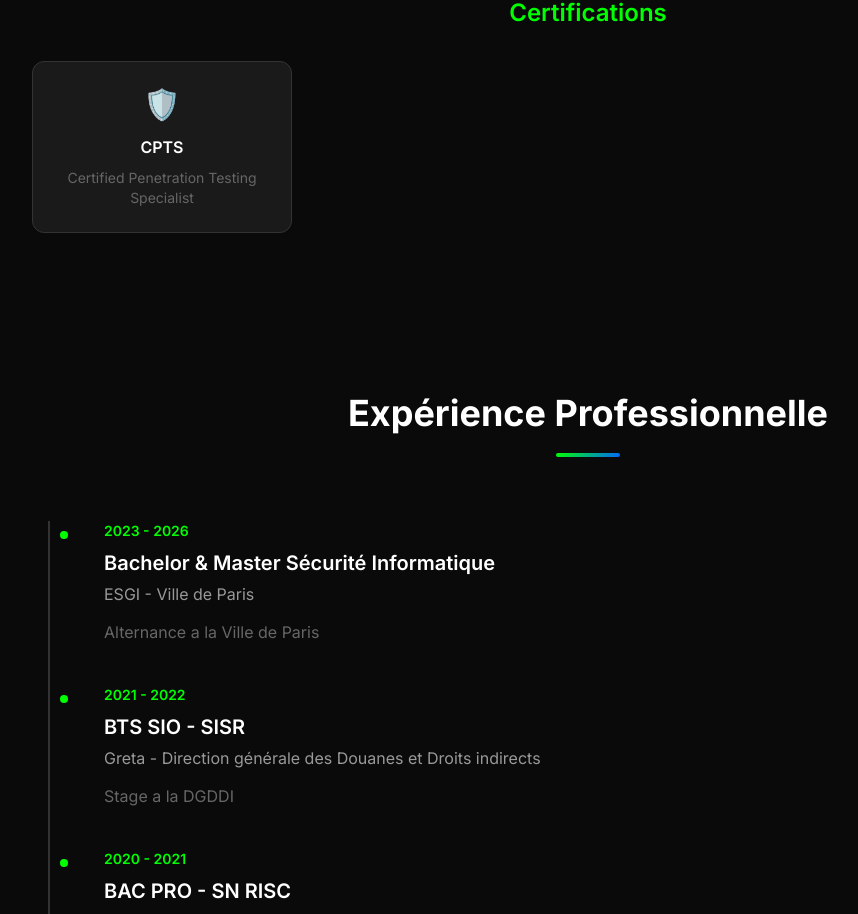
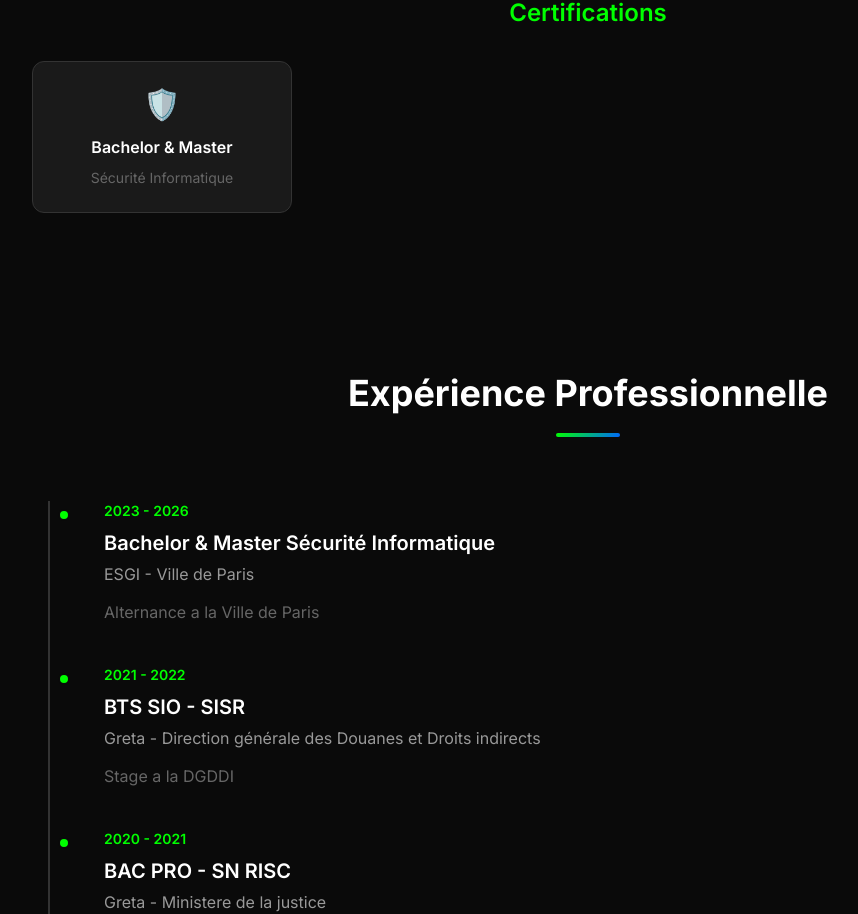
Before and after one commit to M0rPH3U53/M0rPH3U53.github.io, a React (Vite) app: page / in a window 1280 px wide. Shown: the part 3091-4005 px from the top of the page, without its empty margins (52-910 px from the left). Built offline with nearby package versions, Linux system fonts and the light colour scheme.

Commit message:
Update Skills.tsx

```diff
--- a/src/components/Skills.tsx
+++ b/src/components/Skills.tsx
@@ -95,8 +95,8 @@ const Skills: React.FC = () => {
           <div className="grid grid-cols-1 md:grid-cols-2 lg:grid-cols-4 gap-6">
             <div className="card text-center">
               <div className="text-3xl mb-3">🛡️</div>
-              <h4 className="font-semibold text-white mb-2">CPTS</h4>
-              <p className="text-sm text-dark-100"> Certified Penetration Testing Specialist</p>
+              <h4 className="font-semibold text-white mb-2">Bachelor & Master</h4>
+              <p className="text-sm text-dark-100">Sécurité Informatique</p>
             </div>
           </div>
         </div>
```
